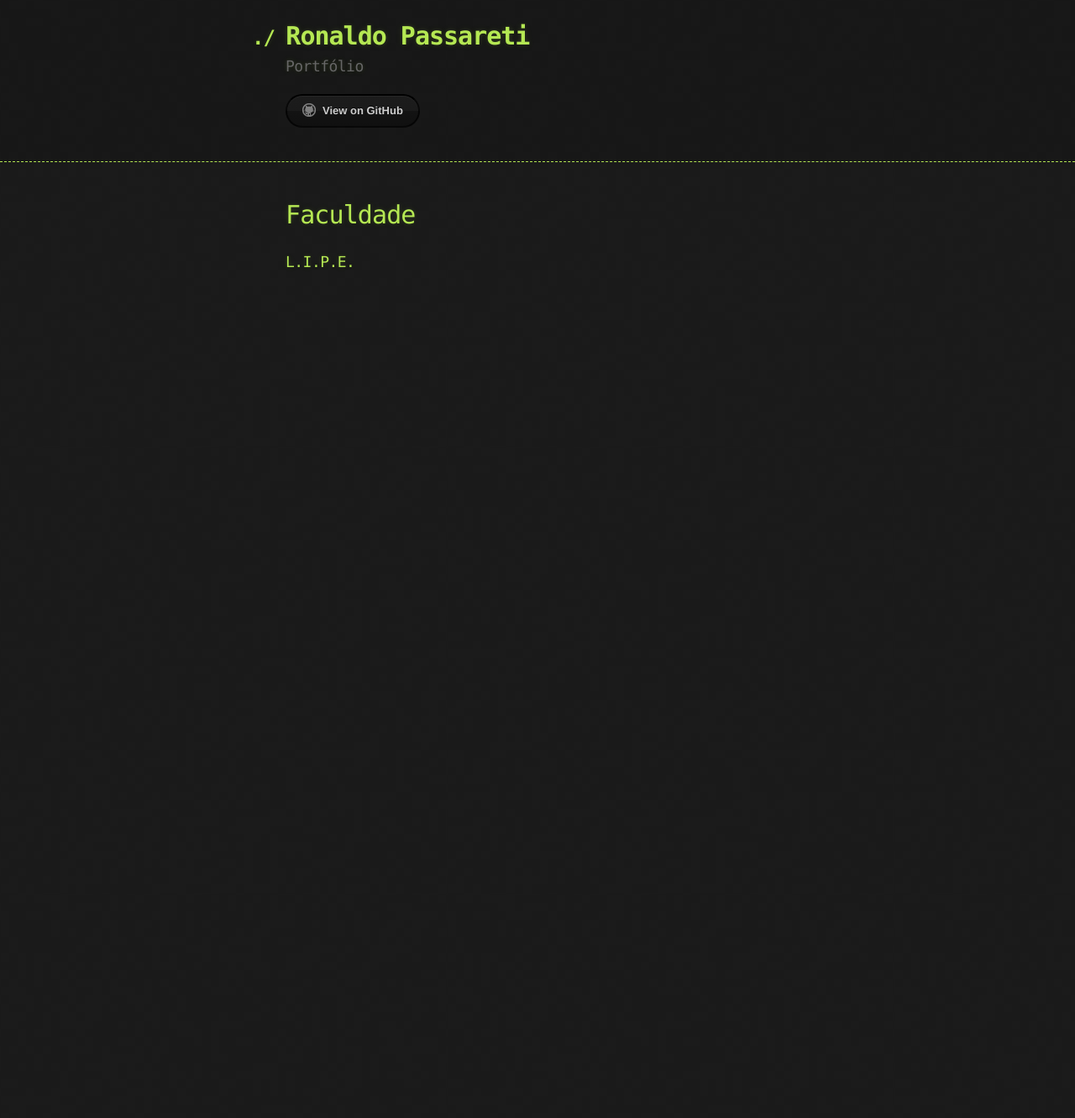
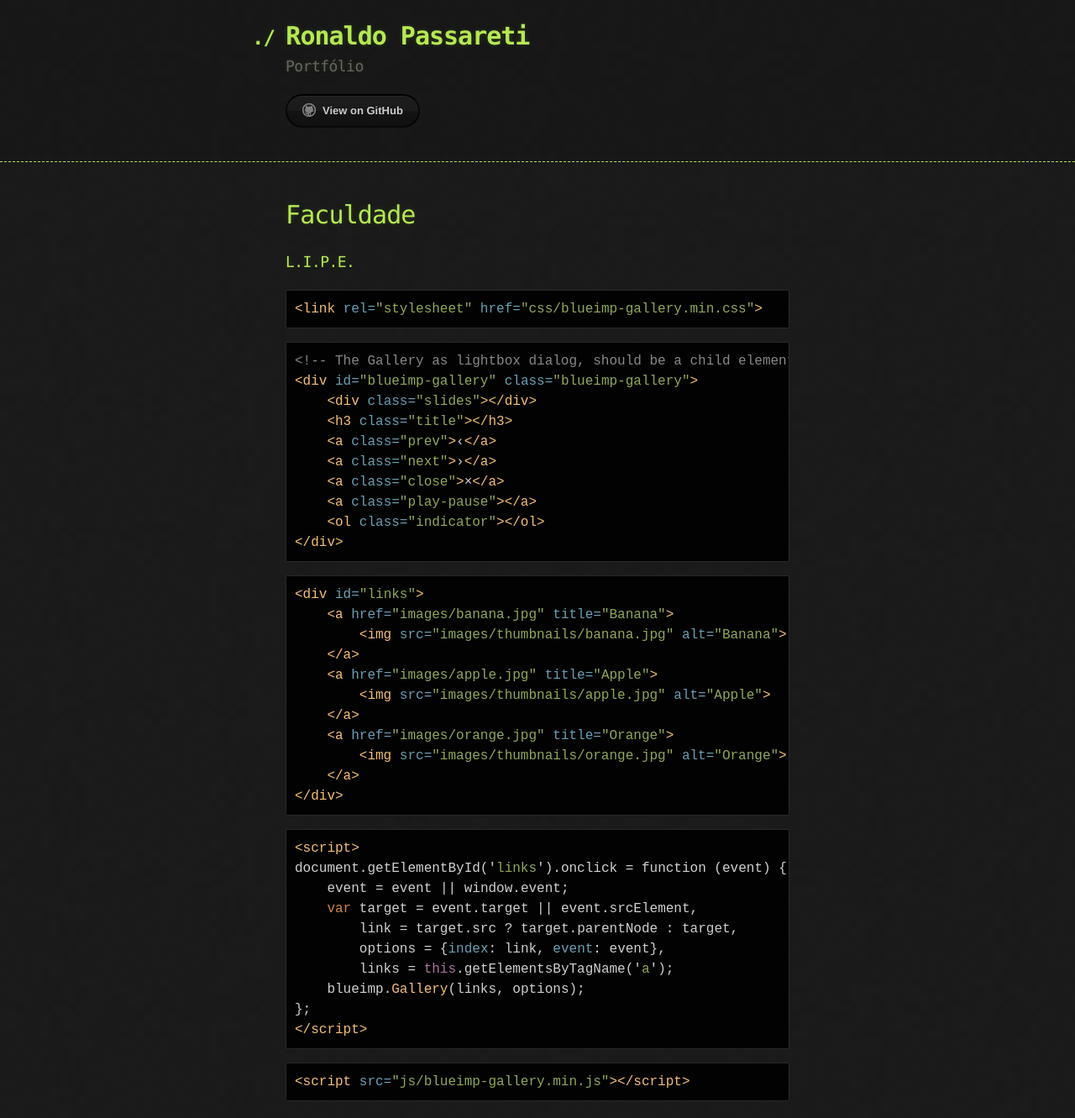
Before and after one commit to rpassareti/rpassareti.github.io, a Jekyll site: the page built from projetos.md, in a window 1280 px wide. Shown: the whole page at 84% size. Built offline with Jekyll 4.4.1, drawn with Linux system fonts in a browser that asks for light colours; our own code applies the rules of GitHub Pages for plain Markdown files; before the commit the page ends 900 px from its top, so only the background shows below that.

Commit message:
Update projetos.md
teste galeria

````diff
--- a/projetos.md
+++ b/projetos.md
@@ -1,3 +1,50 @@
 # [](#header-1)Faculdade
 
 ### [](#header-3)L.I.P.E.
+
+```html
+<link rel="stylesheet" href="css/blueimp-gallery.min.css">
+```
+```html
+<!-- The Gallery as lightbox dialog, should be a child element of the document body -->
+<div id="blueimp-gallery" class="blueimp-gallery">
+    <div class="slides"></div>
+    <h3 class="title"></h3>
+    <a class="prev">‹</a>
+    <a class="next">›</a>
+    <a class="close">×</a>
+    <a class="play-pause"></a>
+    <ol class="indicator"></ol>
+</div>
+```
+```html
+<div id="links">
+    <a href="images/banana.jpg" title="Banana">
+        <img src="images/thumbnails/banana.jpg" alt="Banana">
+    </a>
+    <a href="images/apple.jpg" title="Apple">
+        <img src="images/thumbnails/apple.jpg" alt="Apple">
+    </a>
+    <a href="images/orange.jpg" title="Orange">
+        <img src="images/thumbnails/orange.jpg" alt="Orange">
+    </a>
+</div>
+```
+
+```html
+<script>
+document.getElementById('links').onclick = function (event) {
+    event = event || window.event;
+    var target = event.target || event.srcElement,
+        link = target.src ? target.parentNode : target,
+        options = {index: link, event: event},
+        links = this.getElementsByTagName('a');
+    blueimp.Gallery(links, options);
+};
+</script>
+```
+
+
+```html
+<script src="js/blueimp-gallery.min.js"></script>
+```
````
